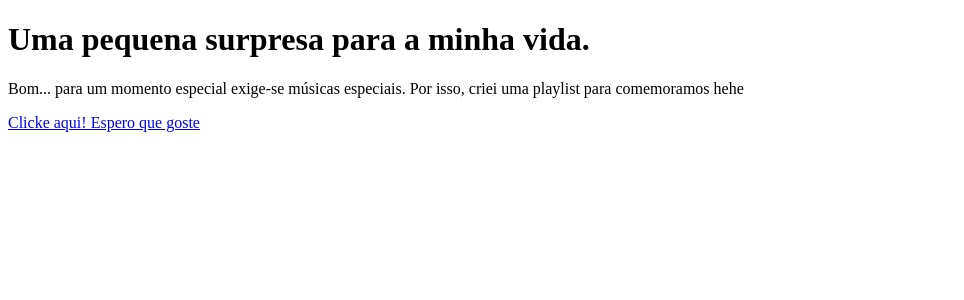
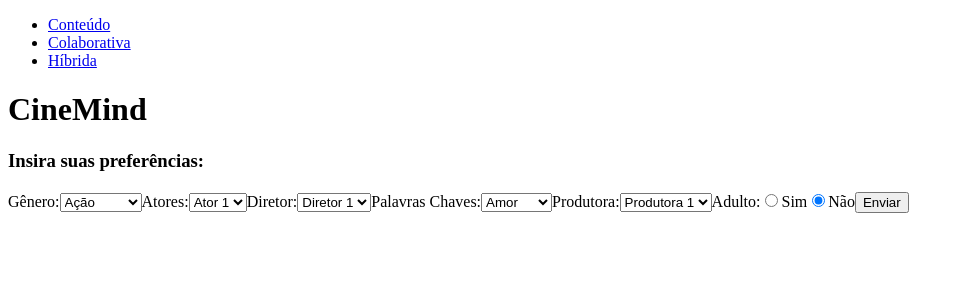
Before and after one commit to carlosEduardoRincon/clone-tabnews, a Next.js app: page / in a window 1280 px wide. Shown: the top 300 px of the page, without its empty margins (0-964 px from the left). Built offline with nearby package versions, Linux system fonts and the light colour scheme.

Commit message:
feat - new lading page

```diff
--- a/pages/index.js
+++ b/pages/index.js
@@ -1,14 +1,92 @@
 function Home() {
   return (
     <div>
-      <h1>Uma pequena surpresa para a minha vida.</h1>
-      <p>
-        Bom... para um momento especial exige-se músicas especiais. Por isso,
-        criei uma playlist para comemoramos hehe
-      </p>
-      <a href="https://open.spotify.com/playlist/76zkn544hsiPA3ZJm4xC1b?si=80473147435e4671&pt=1fb179cce4c9e2a229f8ecaa6636bd9f">
-        Clicke aqui! Espero que goste
-      </a>
+      <header>
+        <div class="header-items">
+          <ul>
+            <li>
+              <a href="#">Conteúdo</a>
+            </li>
+            <li>
+              <a href="#">Colaborativa</a>
+            </li>
+            <li>
+              <a href="#">Híbrida</a>
+            </li>
+          </ul>
+        </div>
+        <div class="header-title">
+          <h1>
+            <a>CineMind</a>
+          </h1>
+        </div>
+      </header>
+
+      <main>
+        <div class="main-text-introdution">
+          <h3>Insira suas preferências:</h3>
+        </div>
+        <div class="main-recommendation-form">
+          <form id="recommendationForm">
+            <label>Gênero:</label>
+            <select
+              name="generos"
+              form="recommendationForm"
+              required="required"
+            >
+              <option value="acao">Ação</option>
+              <option value="romance">Romance</option>
+              <option value="suspense">Suspense</option>
+              <option value="terror">Terror</option>
+            </select>
+            <label>Atores:</label>
+            <select name="atores" form="recommendationForm" required="required">
+              <option value="ator1">Ator 1</option>
+              <option value="ator2">Ator 2</option>
+              <option value="ator3">Ator 3</option>
+            </select>
+            <label>Diretor:</label>
+            <select
+              name="diretores"
+              form="recommendationForm"
+              required="required"
+            >
+              <option value="director1">Diretor 1</option>
+              <option value="director2">Diretor 2</option>
+              <option value="director3">Diretor 3</option>
+            </select>
+            <label>Palavras Chaves:</label>
+            <select
+              name="keywords"
+              form="recommendationForm"
+              required="required"
+            >
+              <option value="amor">Amor</option>
+              <option value="religião">Religião</option>
+              <option value="casa">Casa</option>
+            </select>
+            <label>Produtora:</label>
+            <select
+              name="produtora"
+              form="recommendationForm"
+              required="required"
+            >
+              <option value="produtora1">Produtora 1</option>
+              <option value="produtora2">Produtora 2</option>
+              <option value="produtora3">Produtora 3</option>
+            </select>
+            <label>Adulto:</label>
+            <input type="radio" name="adulto" id="sim" value="Sim" />
+            <label for="sim">Sim</label>
+            <input type="radio" name="adulto" id="nao" value="Não" checked />
+            <label for="nao">Não</label>
+
+            <button>Enviar</button>
+          </form>
+        </div>
+      </main>
+
+      <footer></footer>
     </div>
   );
 }
```
